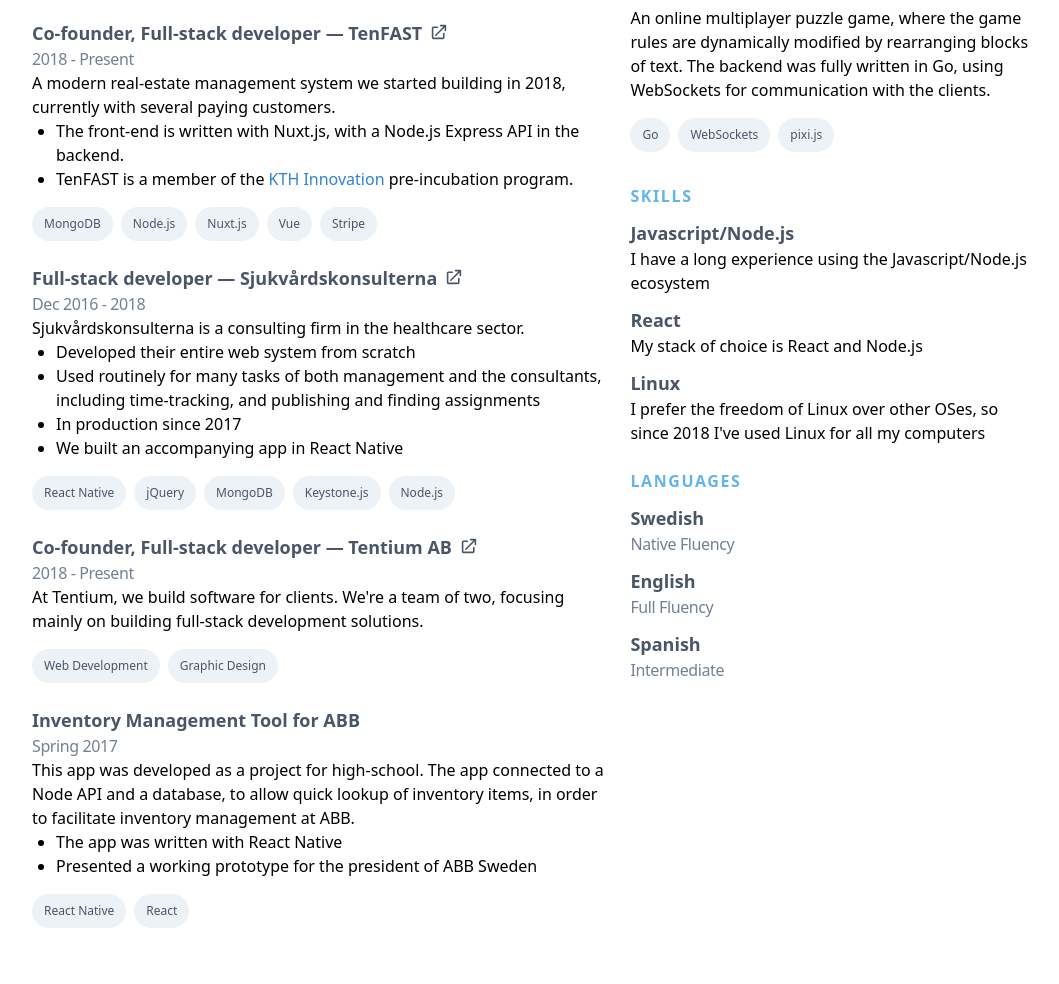
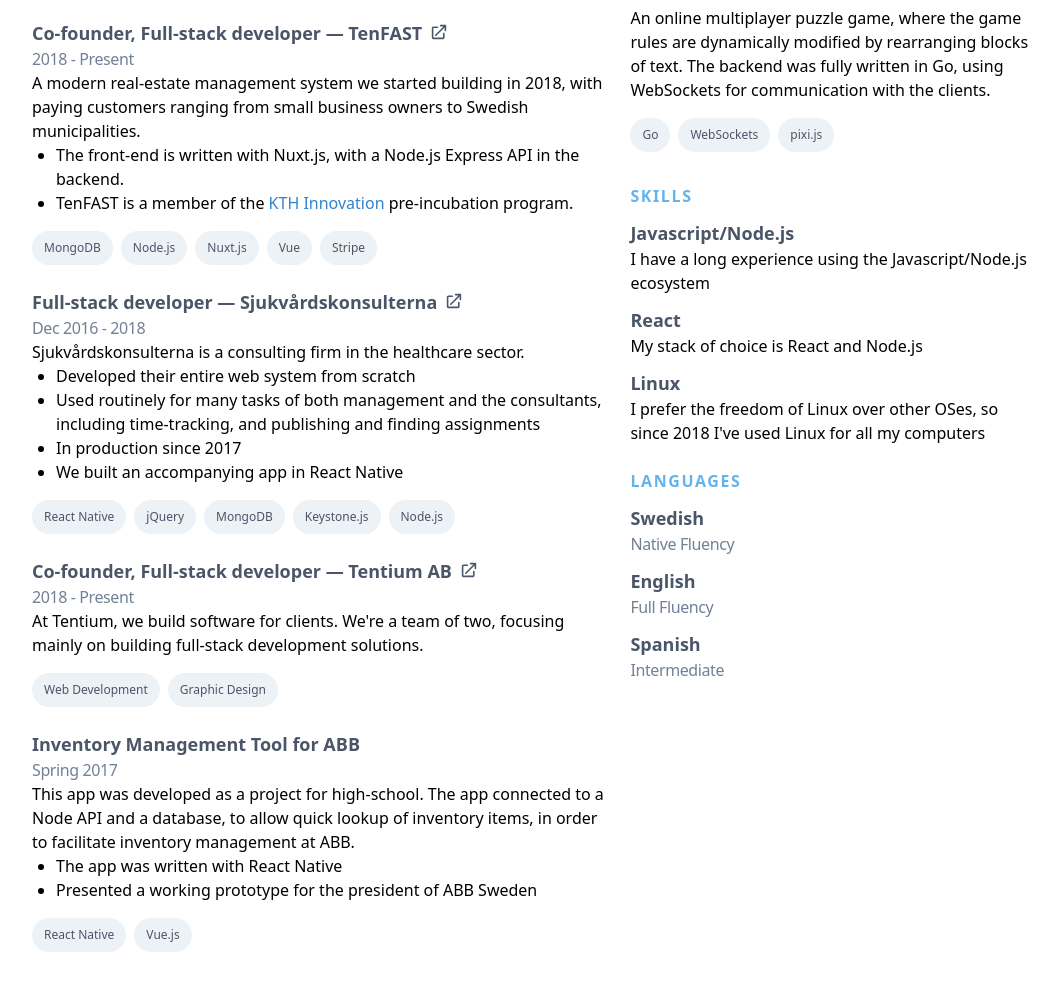
Before and after one commit to FOLLGAD/follgad.github.io, a Gatsby site: page /resume in a window 1280 px wide. Shown: the part 648-1632 px from the top of the page, without its empty margins (112-1171 px from the left). Before the commit the page ends 1608 px from the top, so only its background shows below. Built offline with nearby package versions, Linux system fonts and the light colour scheme; Gatsby itself is replaced by a stand-in of ours; some icons are missing.

Commit message:
slight changes

```diff
--- a/src/pages/resume.js
+++ b/src/pages/resume.js
@@ -69,7 +69,7 @@
 					>
 						<p>
 							A modern real-estate management system we started building in 2018,
-							currently with several paying customers.
+							with paying customers ranging from small business owners to Swedish municipalities.
 						</p>
 						<Sublist>
 							<SublistItem>
@@ -121,7 +121,7 @@
 						mainTitle="Inventory Management Tool for ABB"
 						from="Spring 2017"
 						to="Spring 2017"
-						tags={["React Native", "React"]}
+						tags={["React Native", "Vue.js"]}
 					>
 						<p>
 							This app was developed as a project for high-school. The app connected to a Node API and a database,
```
